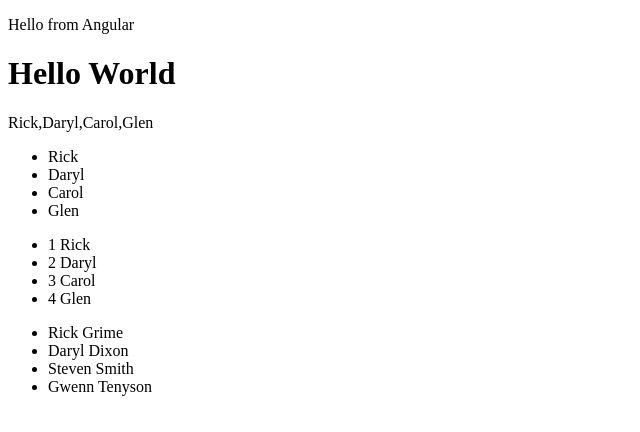
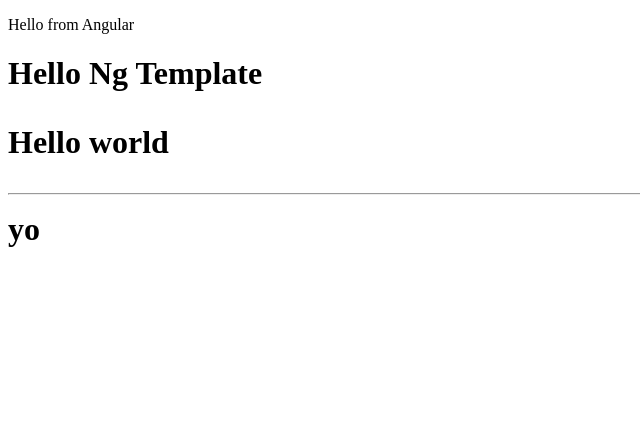
Before and after one commit to LohitakshTrehan/angularapp, an Angular app: page / in a window 1280 px wide. Shown: the top 432 px of the page, without its empty margins (0-640 px from the left). Built offline with nearby package versions, Linux system fonts and the light colour scheme.

Commit message:
conditionals
Signed-off-by: LohitakshTrehan <lohitakshtrehan@gmail.com>

```diff
--- a/src/app/components/sandbox/sandbox.component.ts
+++ b/src/app/components/sandbox/sandbox.component.ts
@@ -3,47 +3,29 @@ import { Customer } from './Customer';
 @Component({
     selector:'sandbox',
     template:`
-        <h1>Hello World</h1>
-        {{people}}
-        <ul>
-            <li *ngFor="let person of people">
-                {{person}}
-            </li>
-        </ul>
-        <ul>
-            <li *ngFor="let person of people, let i = index">
-                {{i+1}} {{person}}
-            </li>
-        </ul>
-        <ul>
-            <li *ngFor="let person of people2">
-                {{person.firstName}} {{person.lastName}}
-            </li>
-        </ul>
+        <h1>Hello
+            <!--
+            <span *ngIf="showName">{{name}}</span>
+            -->
+            <span *ngIf="showName;else noName">{{name}}</span>
+            <ng-template #noName>Ng Template</ng-template>
+
+            <p>Hello {{showName ? name: "world"}}</p>
+
+            <hr>
+
+            <div [ngSwitch]="greeting">
+                <div *ngSwitchCase="'1'">Hello World</div>
+                <div *ngSwitchCase="'2'">Hello</div>
+                <div *ngSwitchCase="'3'">World</div>
+                <div *ngSwitchDefault>yo</div>
+            </div>
+        </h1>
     `
 })
 
 export class SandboxComponent{
-    people=['Rick','Daryl','Carl','Glen'];
-    people2 = [
-        {
-            firstName:"Rick",
-            lastName:"Grime"
-        },
-        {
-            firstName:"Daryl",
-            lastName:"Dixon"
-        },
-        {
-            firstName:"Steven",
-            lastName:"Smith"
-        },
-        {
-            firstName:"Gwenn",
-            lastName:"Tenyson"
-        },
-    ]
-    constructor(){
-        this.people[2]='Carol';
-    }
+    name:string = 'Jon Doe';
+    showName:boolean = false;
+    greeting:number=5;
 }
```
